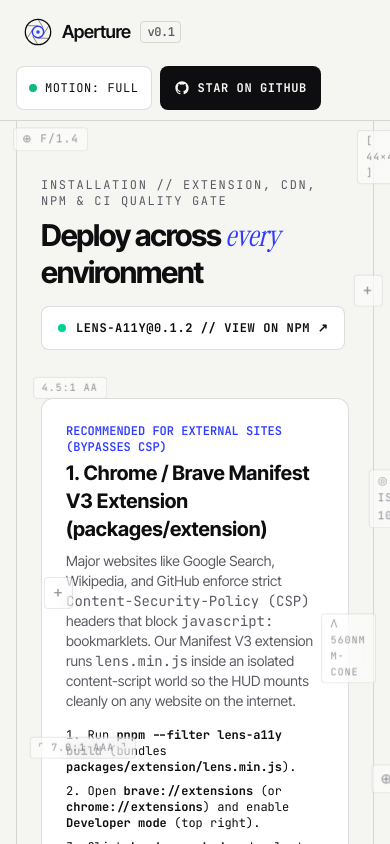
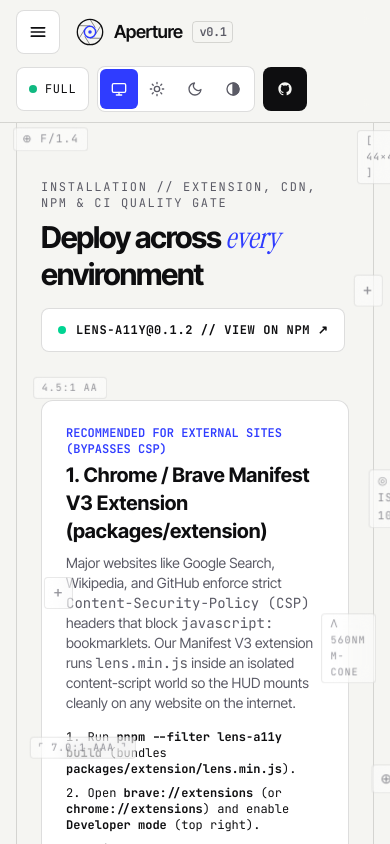
Before and after one commit to Itsgauravvv/Aperture, a Next.js app in the folder apps/web/: page /install in a window 390 px wide. Shown: the top 844 px of the page. Built offline with nearby package versions, Linux system fonts and the light colour scheme.

Commit message:
feat(navbar): add mobile menu, compact theme icons and icon-only GitHub button

```diff
--- a/apps/web/components/layout/Navbar.tsx
+++ b/apps/web/components/layout/Navbar.tsx
@@ -1,6 +1,6 @@
 "use client";
 
-import React from "react";
+import React, { useEffect, useState } from "react";
 import Link from "next/link";
 import { ApertureLogo } from "../ui/ApertureLogo";
 import { ThemeMode, usePreferences } from "./ThemeProvider";
@@ -12,8 +12,74 @@ const THEME_OPTIONS: { id: ThemeMode; label: string }[] = [
   { id: "contrast", label: "HIGH-C" },
 ];
 
+// Compact icons used instead of text labels on mobile
+function ThemeIcon({ id }: { id: ThemeMode }) {
+  const common = {
+    "aria-hidden": true,
+    viewBox: "0 0 24 24",
+    fill: "none",
+    stroke: "currentColor",
+    strokeWidth: 2,
+    strokeLinecap: "round" as const,
+    strokeLinejoin: "round" as const,
+    className: "h-4 w-4",
+  };
+
+  if (id === "light") {
+    // Sun
+    return (
+      <svg {...common}>
+        <circle cx="12" cy="12" r="4" />
+        <path d="M12 2v2M12 20v2M4.93 4.93l1.41 1.41M17.66 17.66l1.41 1.41M2 12h2M20 12h2M4.93 19.07l1.41-1.41M17.66 6.34l1.41-1.41" />
+      </svg>
+    );
+  }
+  if (id === "dark") {
+    // Moon
+    return (
+      <svg {...common}>
+        <path d="M21 12.79A9 9 0 1111.21 3 7 7 0 0021 12.79z" />
+      </svg>
+    );
+  }
+  if (id === "contrast") {
+    // Half-filled circle (high contrast)
+    return (
+      <svg {...common}>
+        <circle cx="12" cy="12" r="9" />
+        <path d="M12 3v18a9 9 0 000-18z" fill="currentColor" />
+      </svg>
+    );
+  }
+  // System: monitor
+  return (
+    <svg {...common}>
+      <rect x="2" y="4" width="20" height="13" rx="2" />
+      <path d="M8 21h8M12 17v4" />
+    </svg>
+  );
+}
+
+const NAV_ITEMS = [
+  { href: "/#simulations", label: "Simulations" },
+  { href: "/playground", label: "Playground" },
+  { href: "/docs", label: "Docs" },
+  { href: "/install", label: "Install" },
+];
+
 export function Navbar() {
   const { theme, setTheme, reduceMotion, setReduceMotion } = usePreferences();
+  const [menuOpen, setMenuOpen] = useState(false);
+
+  // Close the mobile menu with the Escape key
+  useEffect(() => {
+    if (!menuOpen) return;
+    const onKeyDown = (e: KeyboardEvent) => {
+      if (e.key === "Escape") setMenuOpen(false);
+    };
+    window.addEventListener("keydown", onKeyDown);
+    return () => window.removeEventListener("keydown", onKeyDown);
+  }, [menuOpen]);
 
   return (
     <header
@@ -22,7 +88,33 @@ export function Navbar() {
     >
       <div className="mx-auto flex max-w-[1280px] flex-wrap items-center justify-between gap-3 px-4 py-2.5 sm:px-8">
         {/* Left: Brand Identity + Primary Navigation */}
-        <div className="flex items-center gap-5">
+        <div className="flex items-center gap-2 lg:gap-5">
+          {/* Mobile / tablet: menu toggle, left of the logo (hidden on desktop) */}
+          <button
+            type="button"
+            onClick={() => setMenuOpen((open) => !open)}
+            aria-expanded={menuOpen}
+            aria-controls="mobile-nav"
+            aria-label={menuOpen ? "Close navigation menu" : "Open navigation menu"}
+            className="flex lg:hidden min-h-[44px] min-w-[44px] cursor-pointer items-center justify-center rounded-lg border bg-[var(--surface)] transition-colors hover:border-[var(--accent)]"
+          >
+            <svg
+              aria-hidden="true"
+              viewBox="0 0 24 24"
+              fill="none"
+              stroke="currentColor"
+              strokeWidth="2"
+              strokeLinecap="round"
+              className="h-5 w-5"
+            >
+              {menuOpen ? (
+                <path d="M6 6l12 12M18 6L6 18" />
+              ) : (
+                <path d="M4 7h16M4 12h16M4 17h16" />
+              )}
+            </svg>
+          </button>
+
           <Link
             href="/"
             className="flex min-h-[44px] items-center gap-2.5 rounded-lg px-2 font-semibold tracking-[-0.03em]"
@@ -42,12 +134,7 @@ export function Navbar() {
             aria-label="Main navigation"
             className="hidden lg:flex items-center gap-1"
           >
-            {[
-              { href: "/#simulations", label: "Simulations" },
-              { href: "/playground", label: "Playground" },
-              { href: "/docs", label: "Docs" },
-              { href: "/install", label: "Install" },
-            ].map((item) => (
+            {NAV_ITEMS.map((item) => (
               <Link
                 key={item.href}
                 href={item.href}
@@ -77,13 +164,16 @@ export function Navbar() {
                 backgroundColor: reduceMotion ? "var(--accent)" : "#10b981",
               }}
             />
-            <span>Motion: {reduceMotion ? "Reduced" : "Full"}</span>
+            <span>
+              <span className="hidden sm:inline">Motion: </span>
+              {reduceMotion ? "Reduced" : "Full"}
+            </span>
           </button>
 
           <div
             role="radiogroup"
             aria-label="Color theme selector"
-            className="hidden sm:flex items-center rounded-lg border bg-[var(--surface)] p-0.5"
+            className="flex items-center rounded-lg border bg-[var(--surface)] p-0.5"
           >
             {THEME_OPTIONS.map((opt) => {
               const active = theme === opt.id;
@@ -99,9 +189,13 @@ export function Navbar() {
                     backgroundColor: active ? "var(--accent)" : "transparent",
                     color: active ? "var(--accent-ink)" : "var(--muted)",
                   }}
-                  className="min-h-[40px] min-w-[46px] cursor-pointer rounded-md px-2 text-xs font-medium uppercase tracking-wider transition-colors"
+                  aria-label={opt.label}
+                  className="flex min-h-[40px] min-w-[38px] cursor-pointer items-center justify-center rounded-md px-1.5 text-xs font-medium uppercase tracking-wider transition-colors sm:min-w-[46px] sm:px-2"
                 >
-                  {opt.label}
+                  <span className="sm:hidden">
+                    <ThemeIcon id={opt.id} />
+                  </span>
+                  <span className="hidden sm:inline">{opt.label}</span>
                 </button>
               );
             })}
@@ -112,12 +206,13 @@ export function Navbar() {
             href="https://github.com/Itsgauravvv/Aperture"
             target="_blank"
             rel="noopener noreferrer"
+            aria-label="Star Aperture on GitHub"
             style={{
               fontFamily: "var(--font-mono)",
               backgroundColor: "var(--ink)",
               color: "var(--bg)",
             }}
-            className="inline-flex min-h-[44px] items-center gap-2 rounded-lg px-3.5 text-xs font-bold uppercase tracking-wider transition-opacity hover:opacity-90"
+            className="inline-flex min-h-[44px] min-w-[44px] items-center justify-center gap-2 rounded-lg px-0 text-xs font-bold uppercase tracking-wider transition-opacity hover:opacity-90 sm:px-3.5"
           >
             <svg
               aria-hidden="true"
@@ -131,10 +226,32 @@ export function Navbar() {
                 d="M12 2C6.477 2 2 6.484 2 12.017c0 4.425 2.865 8.18 6.839 9.504.5.092.682-.217.682-.483 0-.237-.008-.868-.013-1.703-2.782.605-3.369-1.343-3.369-1.343-.454-1.158-1.11-1.466-1.11-1.466-.908-.62.069-.608.069-.608 1.003.07 1.53 1.032 1.53 1.032.892 1.53 2.341 1.088 2.91.832.092-.647.35-1.088.636-1.338-2.22-.253-4.555-1.113-4.555-4.951 0-1.093.39-1.988 1.029-2.688-.103-.253-.446-1.272.098-2.65 0 0 .84-.27 2.75 1.026A9.564 9.564 0 0112 6.844c.85.004 1.705.115 2.504.337 1.909-1.296 2.747-1.027 2.747-1.027.546 1.379.202 2.398.1 2.651.64.7 1.028 1.595 1.028 2.688 0 3.848-2.339 4.695-4.566 4.943.359.309.678.92.678 1.855 0 1.338-.012 2.419-.012 2.747 0 .268.18.58.688.482A10.019 10.019 0 0022 12.017C22 6.484 17.522 2 12 2z"
               />
             </svg>
-            <span>STAR ON GITHUB</span>
+            <span className="hidden sm:inline">STAR ON GITHUB</span>
           </a>
         </div>
       </div>
+
+      {/* Mobile / tablet dropdown menu (only rendered below the lg breakpoint) */}
+      {menuOpen && (
+        <nav
+          id="mobile-nav"
+          aria-label="Mobile navigation"
+          className="absolute left-0 right-0 top-full border-b bg-[var(--bg)] lg:hidden"
+        >
+          <div className="mx-auto flex max-w-[1280px] flex-col px-4 py-2 sm:px-8">
+            {NAV_ITEMS.map((item) => (
+              <Link
+                key={item.href}
+                href={item.href}
+                onClick={() => setMenuOpen(false)}
+                className="flex min-h-[48px] items-center rounded-lg px-3 text-base text-[var(--muted)] transition-colors hover:text-[var(--ink)]"
+              >
+                {item.label}
+              </Link>
+            ))}
+          </div>
+        </nav>
+      )}
     </header>
   );
 }
```
